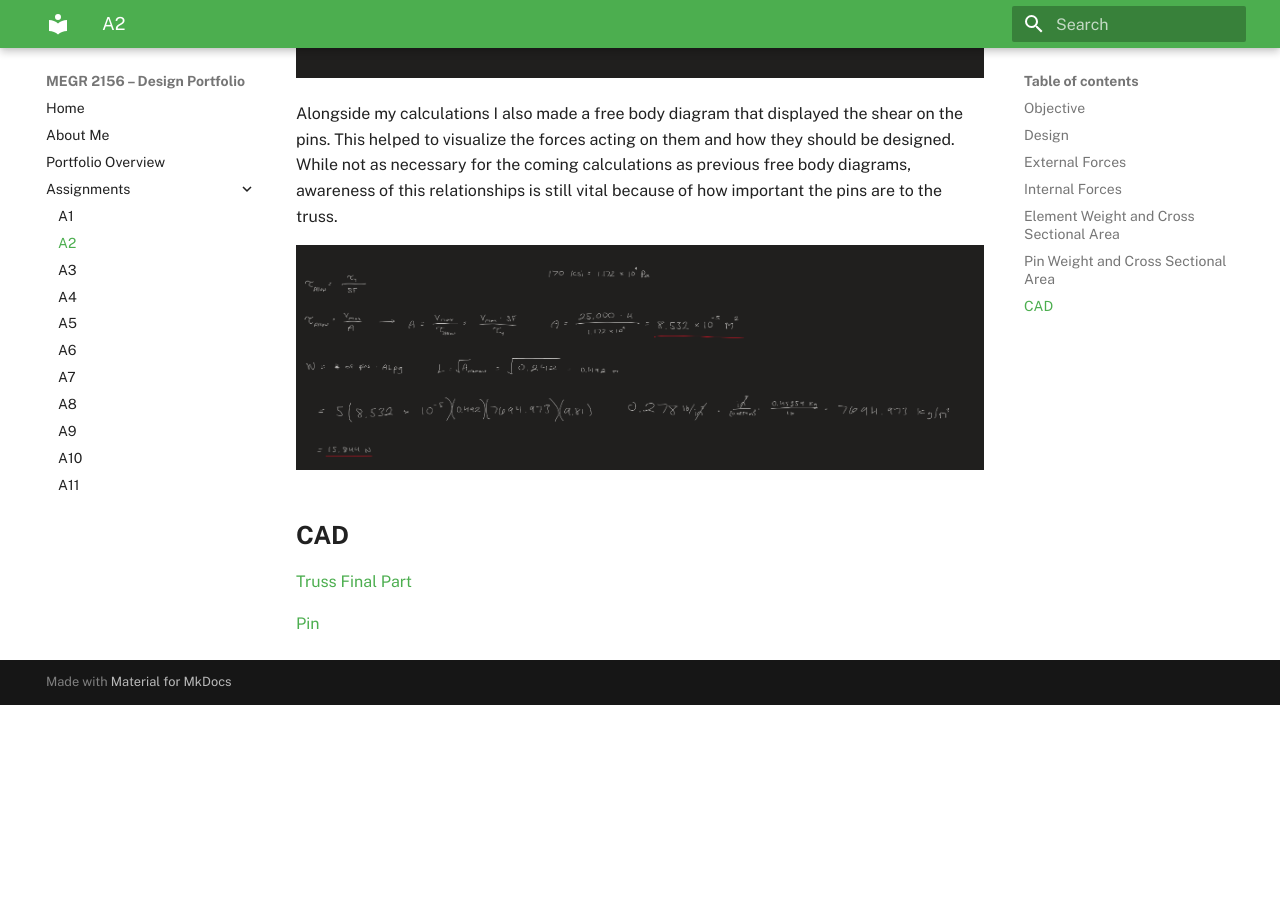
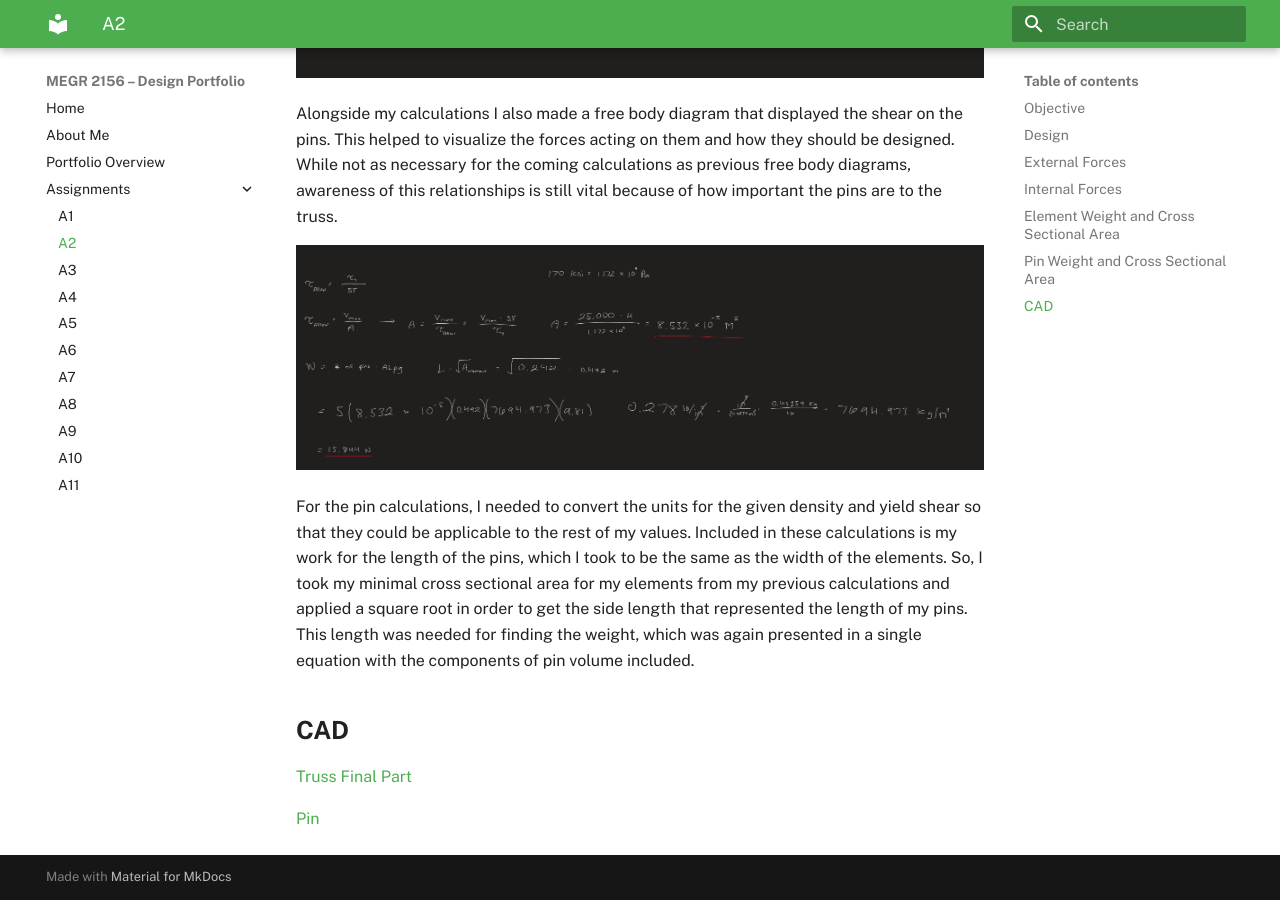
Before and after one commit to Jmswanchara/megr2156-portfolio, an MkDocs documentation site: the page built from docs/assignments/A02/index.md, in a window 1280 px wide and 900 px high, scrolled down 4614 px. Built offline with MkDocs 1.6.1 and Material for MkDocs 9.7.7, drawn with Linux system fonts in a browser that asks for light colours; before the commit the page ends 5319 px from its top, so only the background shows below that.

Commit message:
Enhance index.md with pin calculation details
Added details about pin calculations and unit conversions for density and yield shear. Explained the relationship between pin length and element width.

```diff
--- a/docs/assignments/A02/index.md
+++ b/docs/assignments/A02/index.md
@@ -50,6 +50,8 @@ Alongside my calculations I also made a free body diagram that displayed the she
 
 ![Pin A and W](Pin_A_and_W.png)
 
+For the pin calculations, I needed to convert the units for the given density and yield shear so that they could be applicable to the rest of my values.  Included in these calculations is my work for the length of the pins, which I took to be the same as the width of the elements.  So, I took my minimal cross sectional area for my elements from my previous calculations and applied a square root in order to get the side length that represented the length of my pins.  This length was needed for finding the weight, which was again presented in a single equation with the components of pin volume included.
+
 ## **CAD**
 
 [Truss Final Part](trussfinal.prt.1)
```
